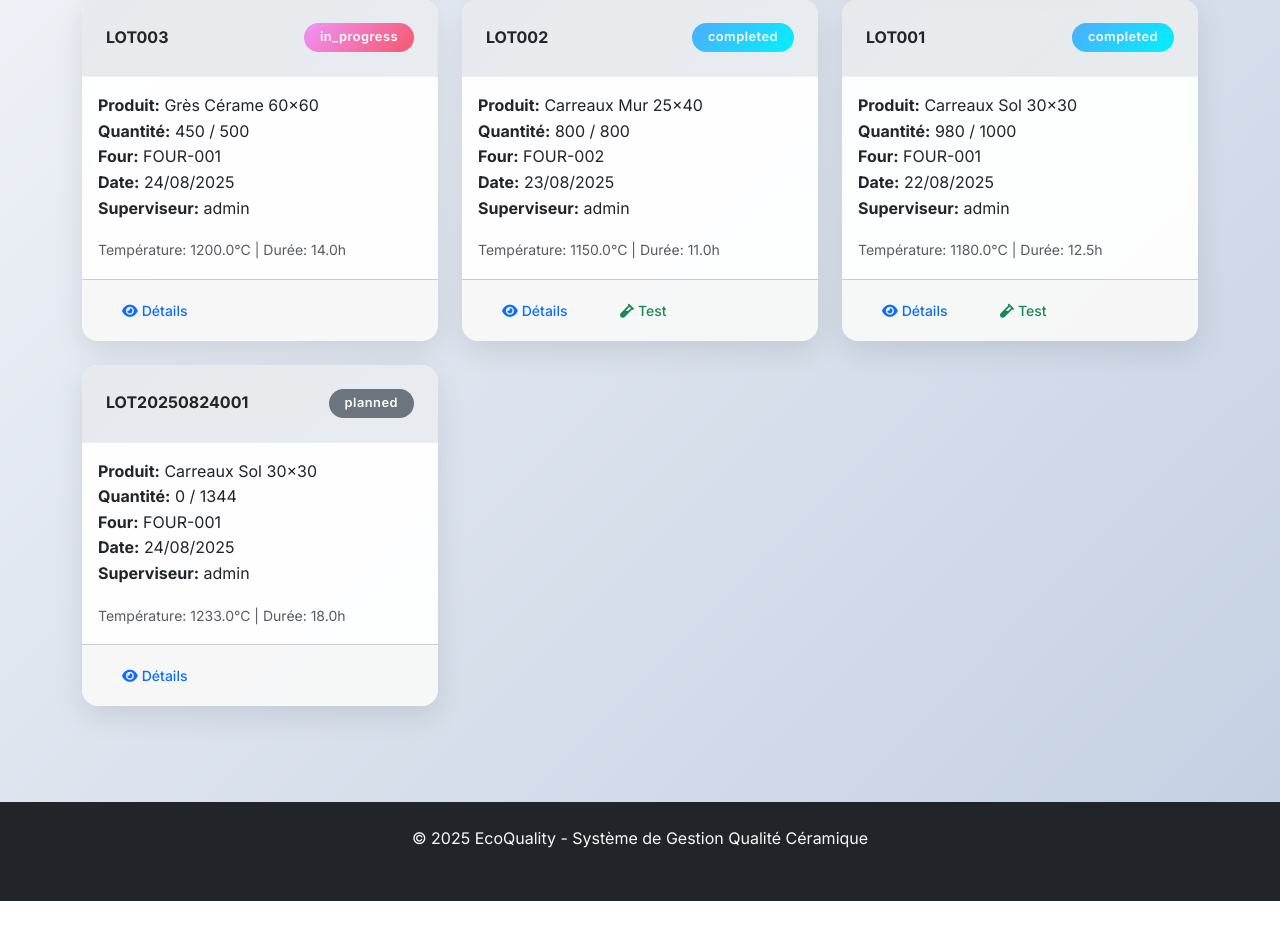
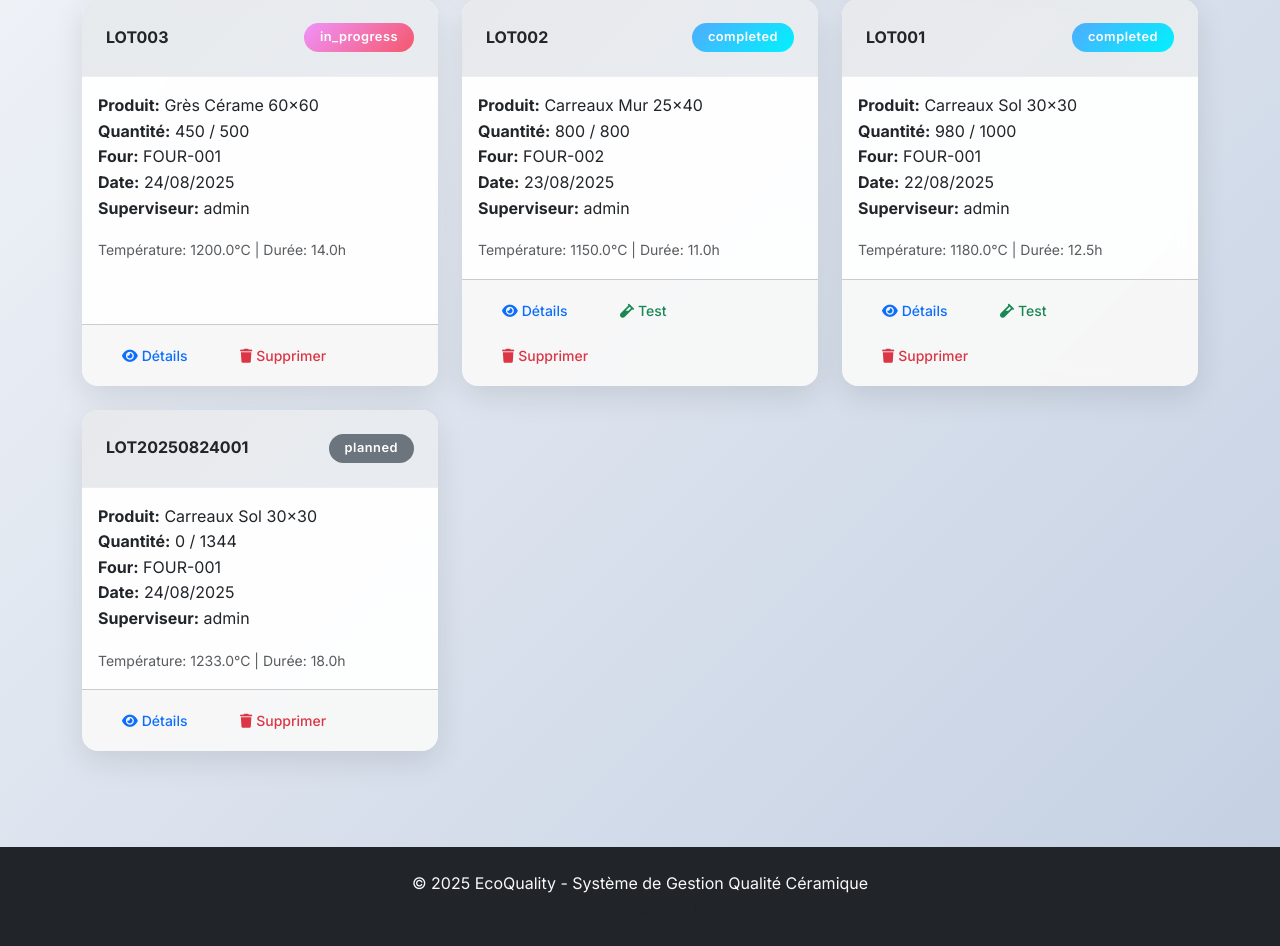
Before and after one commit to fikrielfakir/FlaskEco, a Flask app: page /production in a window 1280 px wide. Shown: the part 368-1314 px from the top of the page. Before the commit the page ends 1269 px from the top, so only its background shows below. Run offline with Flask 3, Linux system fonts and the light colour scheme; a user stored in the database is signed in.

Commit message:
Add functionality to delete production batches and their associated records
Adds a new route `/production/<int:batch_id>/delete` for deleting production batches. The route is protected by login_required, logs the deletion activity, removes associated quality tests, and then deletes the batch from the database. The frontend is updated with a delete button and a confirmation dialog.

Replit-Commit-Author: Agent
Replit-Commit-Session-Id: ebdfcc8e-44c8-4ec5-80c4-51daa4511d3a
Replit-Commit-Checkpoint-Type: full_checkpoint
Replit-Commit-Screenshot-Url: https://storage.googleapis.com/screenshot-production-us-central1/5c16976a-d792-4b98-a7b0-7151130f956d/ebdfcc8e-44c8-4ec5-80c4-51daa4511d3a/kvcitta

```diff
--- a/routes.py
+++ b/routes.py
@@ -141,6 +141,26 @@ def update_batch_status(batch_id):
     ActivityLog.log_activity('updated', 'production_batch', batch.id, batch.lot_number, f'Status changed from {old_status} to {new_status}')
     flash(f'Statut du lot {batch.lot_number} mis à jour: {new_status}', 'success')
     return redirect(url_for('view_batch', batch_id=batch_id))
+
+@app.route('/production/<int:batch_id>/delete', methods=['POST'])
+@login_required
+def delete_batch(batch_id):
+    batch = ProductionBatch.query.get_or_404(batch_id)
+    lot_number = batch.lot_number
+
+    # Log the deletion before removing
+    ActivityLog.log_activity('deleted', 'production_batch', batch.id, lot_number,
+                           f'Deleted production batch: {batch.product_type}, {batch.planned_quantity} units')
+
+    # Delete related quality tests first (cascade)
+    QualityTest.query.filter_by(batch_id=batch.id).delete()
+
+    # Delete the batch
+    db.session.delete(batch)
+    db.session.commit()
+
+    flash(f'Lot de production {lot_number} supprimé avec succès!', 'success')
+    return redirect(url_for('production_index'))
 
 # Quality Control Routes
 @app.route('/quality')
--- a/templates/production/index.html
+++ b/templates/production/index.html
@@ -81,6 +81,12 @@
                                 <i class="fas fa-vial me-1"></i>Test
                             </a>
                         {% endif %}
+                        <form method="POST" action="{{ url_for('delete_batch', batch_id=batch.id) }}" class="d-inline"
+                              onsubmit="return confirm('Êtes-vous sûr de vouloir supprimer le lot {{ batch.lot_number }}? Cette action est irréversible.')">
+                            <button type="submit" class="btn btn-sm btn-outline-danger">
+                                <i class="fas fa-trash me-1"></i>Supprimer
+                            </button>
+                        </form>
                     </div>
                 </div>
             </div>
```
